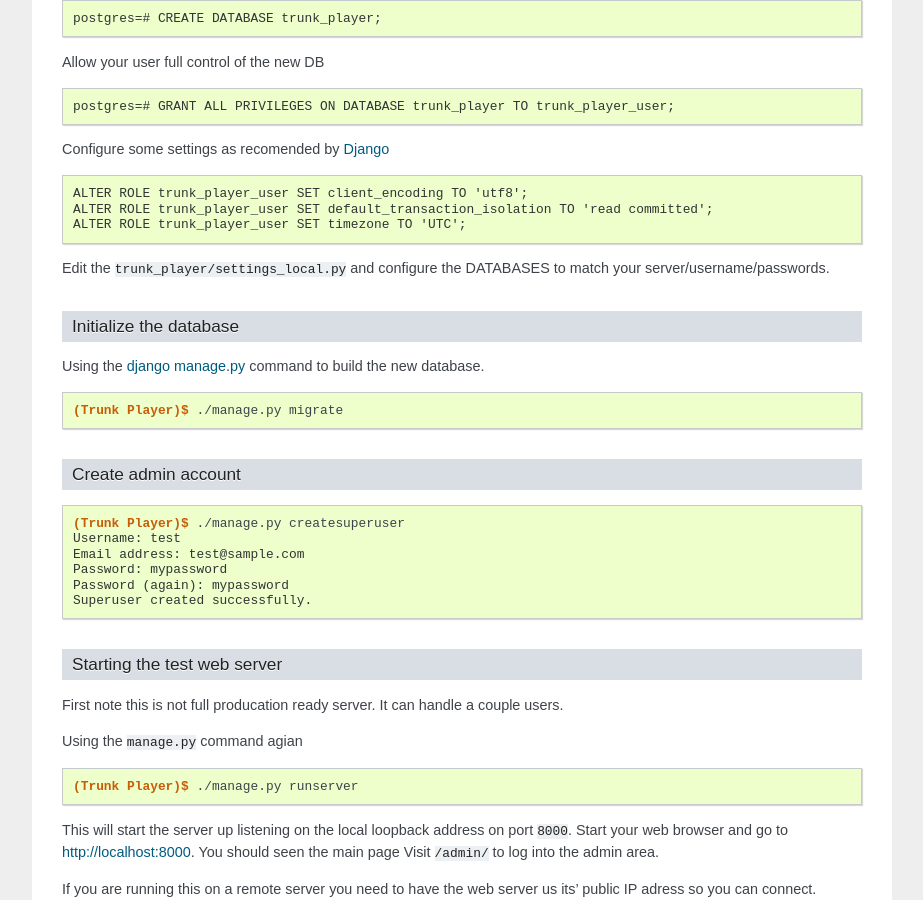
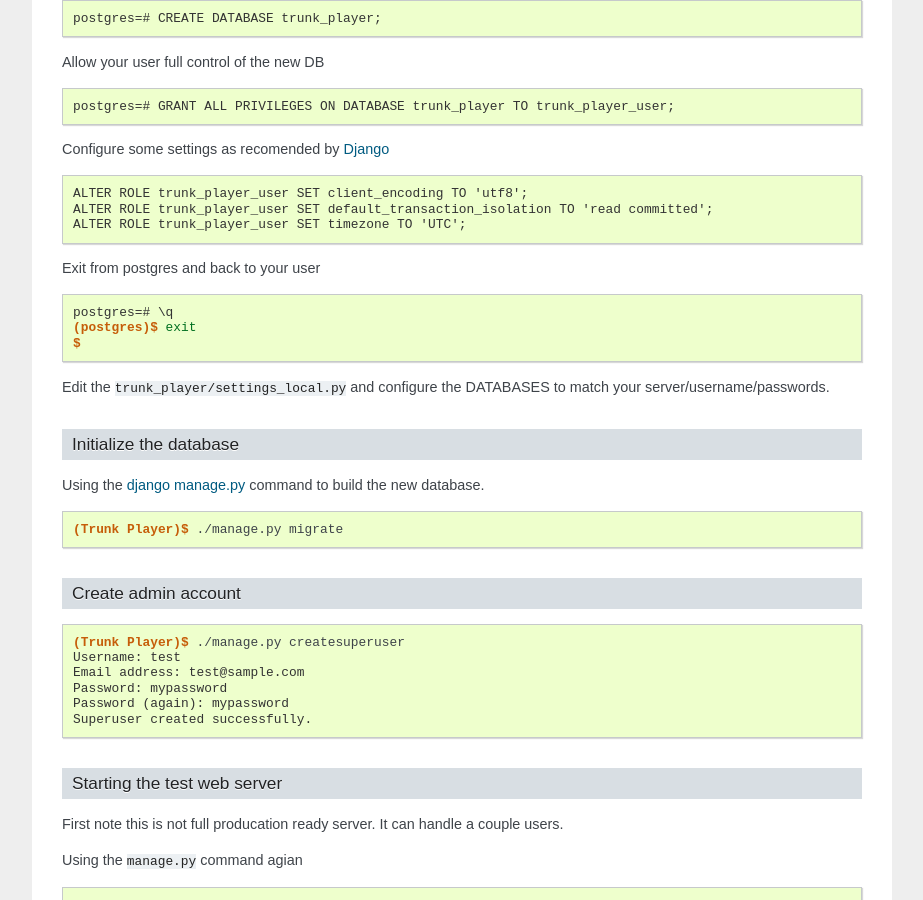
Before and after one commit to ScanOC/trunk-player, a Sphinx documentation site: the page built from docs/install.rst, in a window 1280 px wide and 900 px high, scrolled down 2127 px. Shown: the whole window, without its empty margins (198-1121 px from the left). Built offline with Sphinx 7.4.7, drawn with Linux system fonts in a browser that asks for light colours.

Commit message:
Updated exiting from postgres

```diff
--- a/docs/install.rst
+++ b/docs/install.rst
@@ -140,6 +140,16 @@ Configure some settings as recomended by `Django`_
 
 .. _Django: https://docs.djangoproject.com/en/1.11/ref/databases/#postgresql-notes
 
+
+Exit from postgres and back to your user
+
+.. code-block:: console
+
+  postgres=# \q
+  (postgres)$ exit
+  $
+
+
 Edit the ``trunk_player/settings_local.py`` and configure the DATABASES to match your server/username/passwords.
 
 
```
